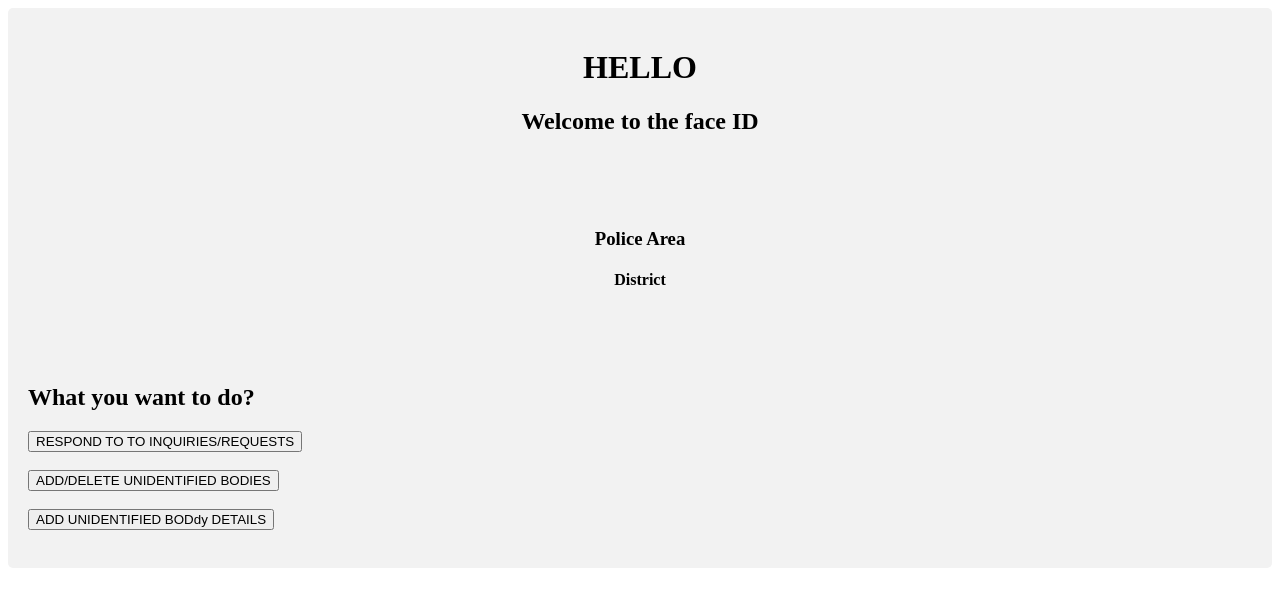
After one commit to Ashan-W/FaceID, a PHP site: page /Pollice_signin.html in a window 1280 px wide. The commit adds this page. Shown: the top 607 px of the page. Run offline with PHP 8.4, Linux system fonts and the light colour scheme.

Commit message:
Add files via upload

```diff
--- /dev/null
+++ b/Pollice_signin.html
@@ -0,0 +1,40 @@
+<!DOCTYPE html>
+<html lang="en">
+<head>
+    <meta charset="UTF-8">
+    <meta name="viewport" content="width=device-width, initial-scale=1.0">
+    <link rel="stylesheet" type="text/css" href="././assets/css/formhospital.css">
+    <title>Admin_signin</title>
+
+    <style>
+
+    </style>
+</head>
+<body>
+    <div class="container">
+            <h1 align=center>HELLO</h1>
+            <h2 align=center>Welcome to the face ID</h2>
+            <br/>
+            <br/>
+            <br/>
+            <h3 align=center>Police Area</h3>
+            <h4 align=center>District</h4>
+            <br/>
+            <br/>
+            <br/>
+
+
+            <div class="w3-container">
+                    <h2>What you want to do?</h2>
+                    <input type="button" class="a " value="RESPOND TO TO INQUIRIES/REQUESTS"><BR/><BR/>
+                    <input type="button" class="a " value="ADD/DELETE UNIDENTIFIED BODIES"><BR/><BR/>
+                    <input type="button" class="a " value="ADD UNIDENTIFIED BODdy DETAILS"><BR/><BR/>
+
+
+
+                  </div>
+
+
+        </div>
+</body>
+</html>
```
Also changed, not shown: signin.css (line endings or trailing spaces).
